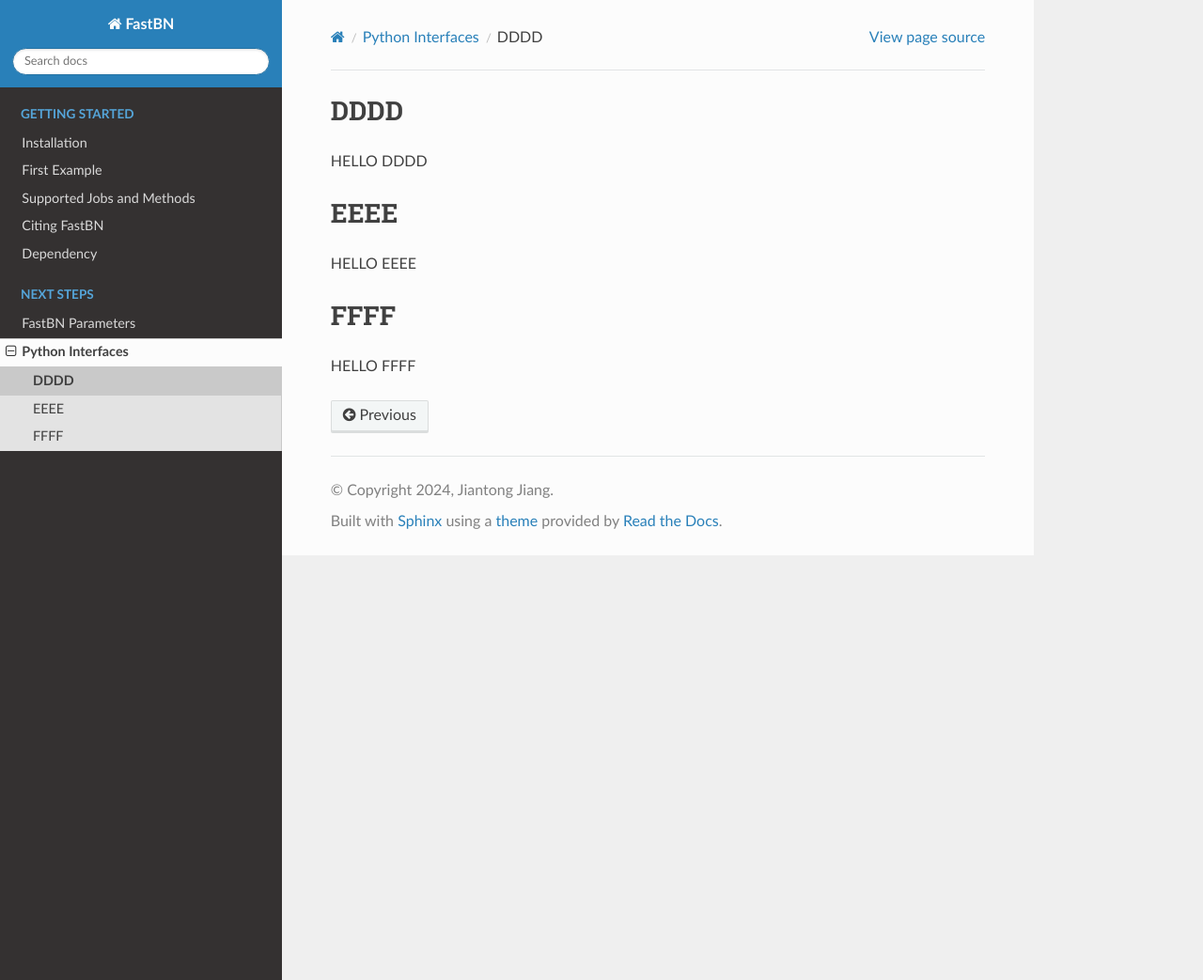
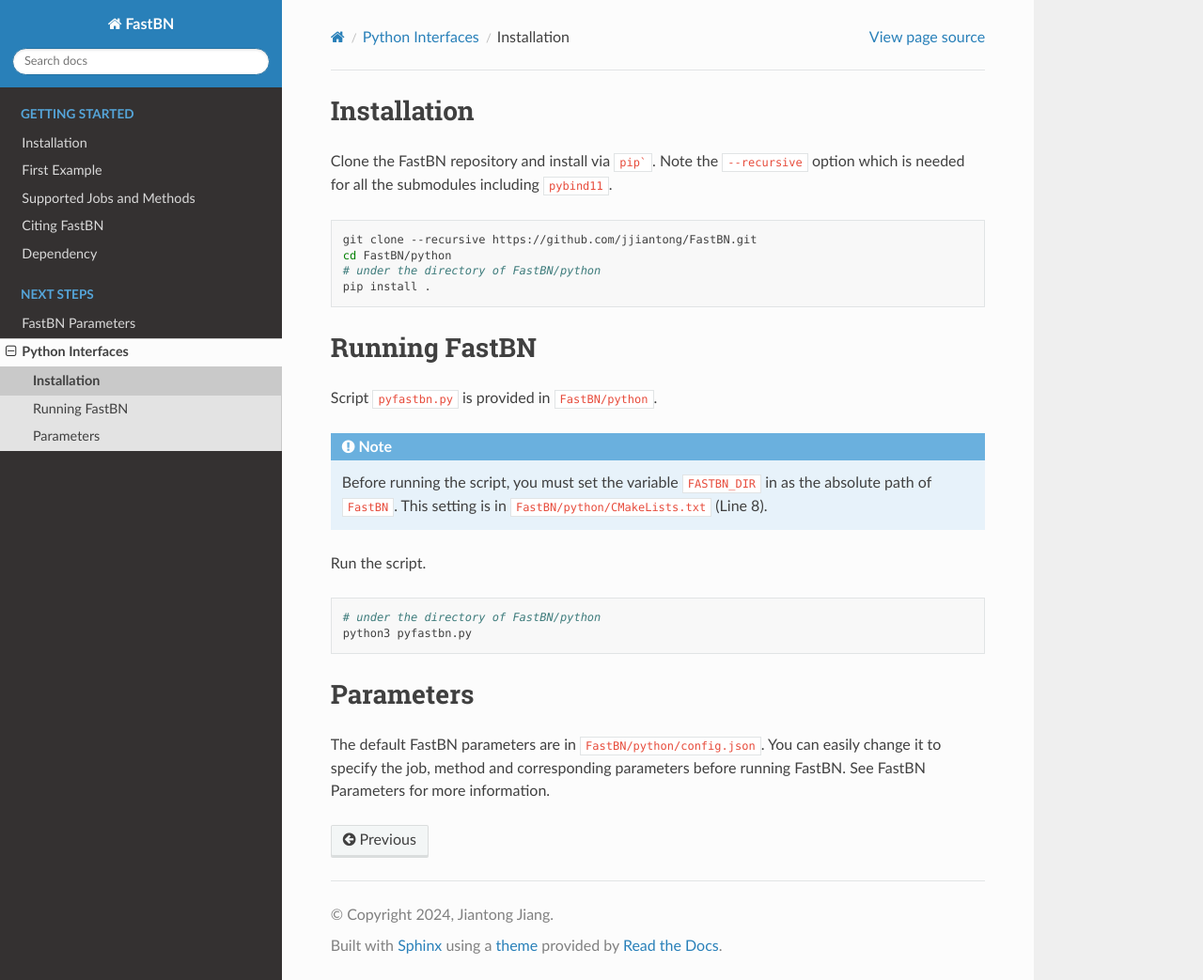
Before and after one commit to jjiantong/FastPGM, a Sphinx documentation site: the page built from docs/source/python.rst, in a window 1280 px wide and 1043 px high. Shown: the whole window at 94% size. Built offline with Sphinx 7.4.7 and the Read the Docs theme 2.0.0, drawn with Linux system fonts in a browser that asks for light colours.

Commit message:
update docs

````diff
--- a/docs/source/python.rst
+++ b/docs/source/python.rst
@@ -1,16 +1,34 @@
-DDDD
-====
+Installation
+============
 
-HELLO DDDD
+Clone the FastBN repository and install via ``pip```. Note the ``--recursive`` option which is needed for all the
+submodules including ``pybind11``.
 
+.. code-block:: bash
 
-EEEE
-====
+   git clone --recursive https://github.com/jjiantong/FastBN.git
+   cd FastBN/python
+   # under the directory of FastBN/python
+   pip install .
 
-HELLO EEEE
+Running FastBN
+==============
 
+Script ``pyfastbn.py`` is provided in ``FastBN/python``.
 
-FFFF
-====
+.. note::
+   Before running the script, you must set the variable ``FASTBN_DIR`` in as the absolute path of ``FastBN``. This
+   setting is in ``FastBN/python/CMakeLists.txt`` (Line 8).
 
-HELLO FFFF
+Run the script.
+
+.. code-block:: bash
+
+   # under the directory of FastBN/python
+   python3 pyfastbn.py
+
+Parameters
+==========
+
+The default FastBN parameters are in ``FastBN/python/config.json``. You can easily change it to specify the job, method
+and corresponding parameters before running FastBN. See FastBN Parameters for more information.
--- a/docs/source/python_toc.rst
+++ b/docs/source/python_toc.rst
@@ -1,5 +1,8 @@
 Python Interfaces
 =================
+
+FastBN offers Python interfaces based on pybind11. Integrating Python interfaces provides several benefits, such as
+ease of use, seamless integration with Python-based workflows, enhanced accessibility for Python users, etc.
 
 
 .. toctree::
````
